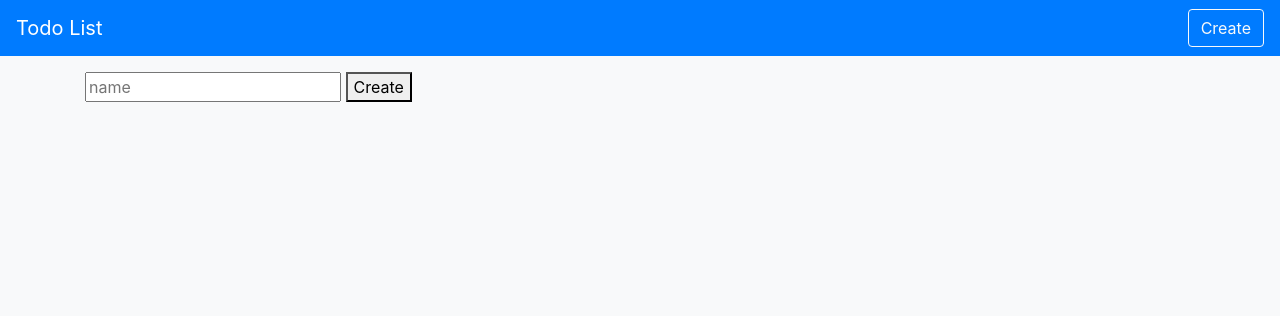
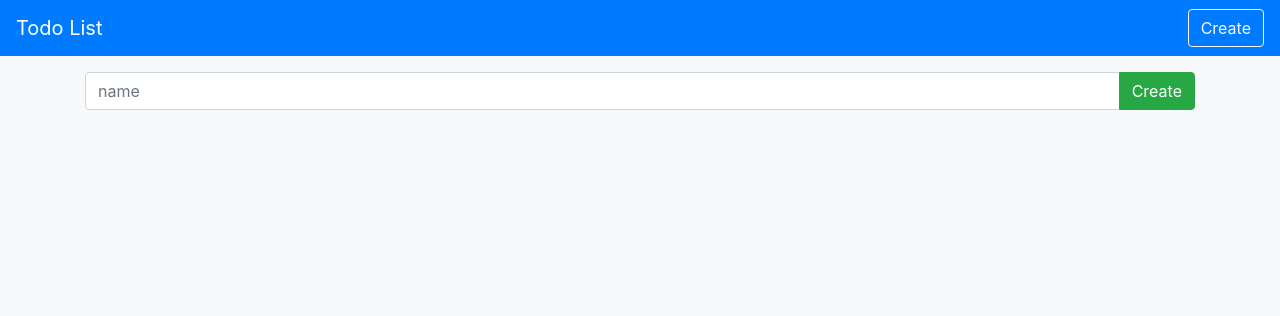
Before and after one commit to Chia-HuiHsueh/todo-list, a Node server app: page /todos/new in a window 1280 px wide. Shown: the top 316 px of the page. Run offline with Node 20, Linux system fonts and the light colour scheme; some libraries are stand-ins or nearby versions.

Commit message:
feat: modify new page ui

```diff
--- a/views/new.hbs
+++ b/views/new.hbs
@@ -1,5 +1,8 @@
-{{!-- 表單內容要送去/todos --}}
 <form action="/todos" method="POST">
-  <input type="text" placeholder="name" name="name">
-  <button type="submit">Create</button>
+  <div class="input-group mb-3">
+    <input type="text" placeholder="name" name="name" class="form-control">
+    <div class="input-group-append">
+      <button type="submit" class="btn btn-success">Create</button>
+    </div>
+  </div>
 </form>
```
